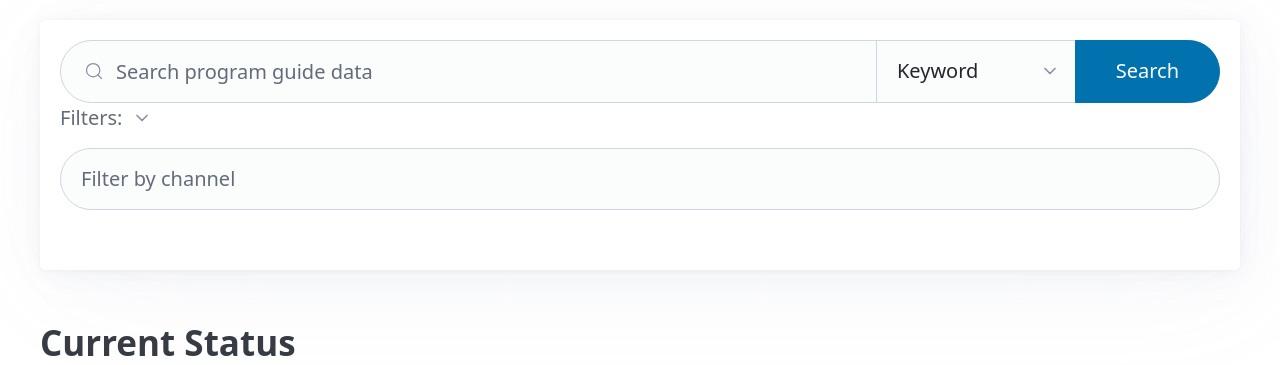
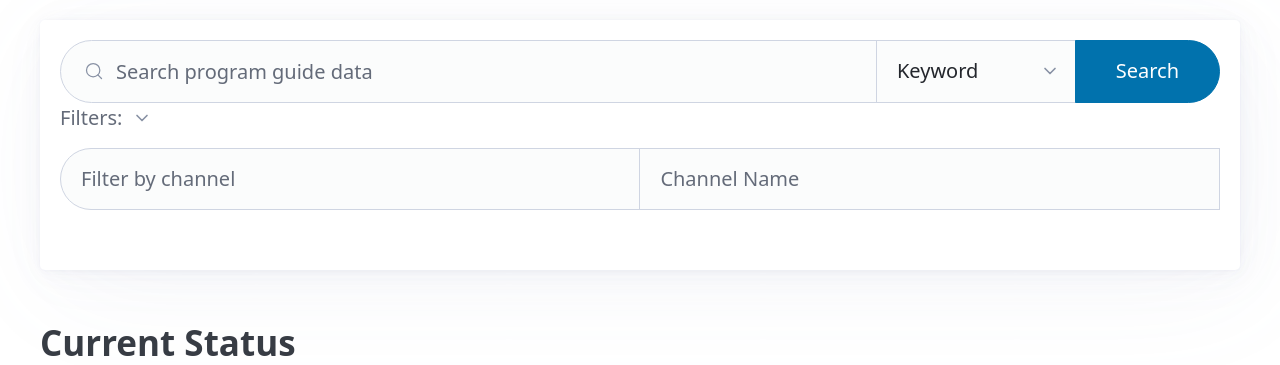
Before and after one commit to rlskoeser/nu-mythweb, a Django app: page / in a window 1280 px wide, after a click on "Filters:". Shown: the part 70-435 px from the top of the page. Run offline with Django 5.2, Linux system fonts and the light colour scheme; data that the repository does not hold is empty.

Commit message:
Make channel form filter nicer

```diff
--- /dev/null
+++ b/nu_mythweb/context_processors.py
@@ -0,0 +1,14 @@
+from nu_mythweb.recordings.mythtv_service import MythTVService
+
+
+def channel_list(request):
+    """
+    Injects the channel dictionary into every template context.
+    The service already handles the caching logic.
+    """
+    # get list of channels; convert to dict for lookup/display
+    channels_dict = {
+        c["ChanId"]: f"{c['CallSign']} - {c['ChannelName']}"
+        for c in MythTVService().get_channels()
+    }
+    return {"CHANNELS_DICT": channels_dict}
--- a/nu_mythweb/recordings/mythtv_service.py
+++ b/nu_mythweb/recordings/mythtv_service.py
@@ -161,3 +161,14 @@ class MythTVService:
         result = self._post(endpoint, data=recording_rule)
         # returns an id for the added recording rule
         return result["uint"]
+
+    def get_channels(self, source_id=1):
+        params = {"SourceID": source_id, "OnlyVisible": True, "Details": False}
+        api_endpoint = "Channel/GetChannelInfoList"
+        try:
+            response = self._get(api_endpoint, params=params)
+            # returns a list of channel information
+            return response.get("ChannelInfoList", {}).get("ChannelInfos", [])
+        except Exception as err:
+            print(err)
+            return None
--- a/nu_mythweb/recordings/templates/recordings/partials/guide_search_form.html
+++ b/nu_mythweb/recordings/templates/recordings/partials/guide_search_form.html
@@ -14,7 +14,30 @@
         <details>
             <summary>Filters:</summary>
              <fieldset role="group">
-            <input name="channel_id" type="text" placeholder="Filter by channel" value="{{ channel_id }}">
+            <!--<input name="channel_id" type="text" placeholder="Filter by channel" value="{{ channel_id }}">-->
+            <input name="channel_id" type="text" list="channel-list" placeholder="Filter by channel"
+                oninput="updateChannelName(this.value)">
+            <input type="text"
+                       id="channel-name"
+                       placeholder="Channel Name"
+                       readonly >
+            <script type="text"
+            {# json version of channel list #}
+            {{ CHANNELS_DICT|json_script:"channel-data" }}
+            <script type="text/javascript">
+                // Load the data once from the script tag
+                const channelLookup = JSON.parse(document.getElementById('channel-data').textContent);
+                const channel_display_el = document.getElementById('channel-name');
+                  function updateChannelName(val) {
+                    // Direct lookup: if val exists in dict, show it, otherwise clear it
+                    channel_display_el.value = channelLookup[val] || "";
+                }
+            </script>
+            <datalist id="channel-list">
+                {% for channel_id, channel_label in CHANNELS_DICT.items %}
+                    <option value="{{ channel_id }}">{{ channel_label }}</option>
+                {% endfor %}
+            </datalist>
 
                 {# uncomment when supported #}
                 <!--
--- a/nu_mythweb/settings.py
+++ b/nu_mythweb/settings.py
@@ -67,6 +67,7 @@ TEMPLATES = [
                 "django.template.context_processors.request",
                 "django.contrib.auth.context_processors.auth",
                 "django.contrib.messages.context_processors.messages",
+                "nu_mythweb.context_processors.channel_list",
             ],
         },
     },
```
